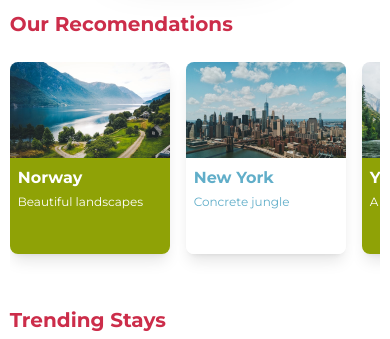
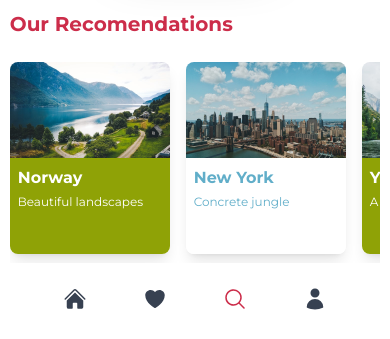
Before and after one commit to JmAtochePascual/PlatziTravel, a website: page public/index.html in a window 390 px wide. Shown: the part 509-848 px from the top of the page. Drawn offline with Linux system fonts and the light colour scheme.

Commit message:
[UPDATE] agrega el navbar en movil

```diff
--- a/public/index.html
+++ b/public/index.html
@@ -13,7 +13,7 @@
 	<link rel="stylesheet" href="./css/style.css">
 </head>
 
-<body class="min-w-80 font-montserrat">
+<body class=" min-w-80 font-montserrat">
 	<header class="h-487 bg-sanFrancisco bg-cover bg-center lg:h-700 lg:bg-sanFranciscoDesktop 2xl:h-900">
 		<div class="mb-5 lg:bg-white">
 			<div class="w-95 max-w-7xl mx-auto py-6 flex justify-end lg:justify-between">
@@ -154,7 +154,7 @@
 		</section>
 	</main>
 
-	<footer class="w-95 max-w-7xl mx-auto pt-16">
+	<footer class="w-95 max-w-7xl mx-auto pt-16 pb-8">
 		<h2 class="mb-6 font-bold text-xl opacity-50 lg:mb-4 lg:text-4xl">About Us</h2>
 		<p class="mb-4 text-sm opacity-50 lg:text-lg">Jobs</p>
 		<p class="mb-4 text-sm opacity-50 lg:text-lg">Privacy policy</p>
@@ -162,6 +162,42 @@
 		<p class="mb-4 text-sm opacity-50 lg:text-lg">Platzi Travel, inc</p>
 		<p class="mb-4 text-sm opacity-50 lg:text-lg">Follow Us</p>
 	</footer>
+
+	<nav class="w-full fixed bottom-0 bg-white lg:hidden">
+		<div class="w-95 max-w-80 mx-auto py-6 flex justify-around">
+			<a href="">
+				<svg xmlns="http://www.w3.org/2000/svg" viewBox="0 0 24 24" fill="currentColor" class="w-6 h-6 text-gray-700">
+					<path
+						d="M11.47 3.841a.75.75 0 0 1 1.06 0l8.69 8.69a.75.75 0 1 0 1.06-1.061l-8.689-8.69a2.25 2.25 0 0 0-3.182 0l-8.69 8.69a.75.75 0 1 0 1.061 1.06l8.69-8.689Z" />
+					<path
+						d="m12 5.432 8.159 8.159c.03.03.06.058.091.086v6.198c0 1.035-.84 1.875-1.875 1.875H15a.75.75 0 0 1-.75-.75v-4.5a.75.75 0 0 0-.75-.75h-3a.75.75 0 0 0-.75.75V21a.75.75 0 0 1-.75.75H5.625a1.875 1.875 0 0 1-1.875-1.875v-6.198a2.29 2.29 0 0 0 .091-.086L12 5.432Z" />
+				</svg>
+			</a>
+
+			<a href="">
+				<svg xmlns="http://www.w3.org/2000/svg" viewBox="0 0 24 24" fill="currentColor" class="w-6 h-6 text-gray-700">
+					<path
+						d="m11.645 20.91-.007-.003-.022-.012a15.247 15.247 0 0 1-.383-.218 25.18 25.18 0 0 1-4.244-3.17C4.688 15.36 2.25 12.174 2.25 8.25 2.25 5.322 4.714 3 7.688 3A5.5 5.5 0 0 1 12 5.052 5.5 5.5 0 0 1 16.313 3c2.973 0 5.437 2.322 5.437 5.25 0 3.925-2.438 7.111-4.739 9.256a25.175 25.175 0 0 1-4.244 3.17 15.247 15.247 0 0 1-.383.219l-.022.012-.007.004-.003.001a.752.752 0 0 1-.704 0l-.003-.001Z" />
+				</svg>
+			</a>
+
+			<a href="">
+				<svg xmlns="http://www.w3.org/2000/svg" viewBox="0 0 24 24" fill="currentColor" class="w-6 h-6 text-primary">
+					<path fill-rule="evenodd"
+						d="M10.5 3.75a6.75 6.75 0 1 0 0 13.5 6.75 6.75 0 0 0 0-13.5ZM2.25 10.5a8.25 8.25 0 1 1 14.59 5.28l4.69 4.69a.75.75 0 1 1-1.06 1.06l-4.69-4.69A8.25 8.25 0 0 1 2.25 10.5Z"
+						clip-rule="evenodd" />
+				</svg>
+			</a>
+
+			<a href="">
+				<svg xmlns="http://www.w3.org/2000/svg" viewBox="0 0 24 24" fill="currentColor" class="w-6 h-6 text-gray-700">
+					<path fill-rule="evenodd"
+						d="M7.5 6a4.5 4.5 0 1 1 9 0 4.5 4.5 0 0 1-9 0ZM3.751 20.105a8.25 8.25 0 0 1 16.498 0 .75.75 0 0 1-.437.695A18.683 18.683 0 0 1 12 22.5c-2.786 0-5.433-.608-7.812-1.7a.75.75 0 0 1-.437-.695Z"
+						clip-rule="evenodd" />
+				</svg>
+			</a>
+		</div>
+	</nav>
 </body>
 
 </html>
```
Also changed, not shown: public/css/style.css.
